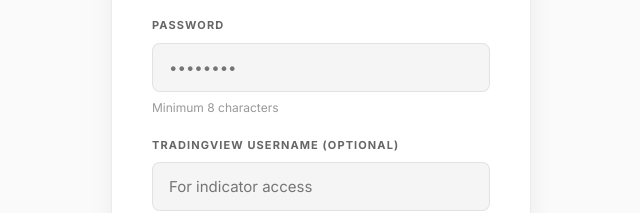
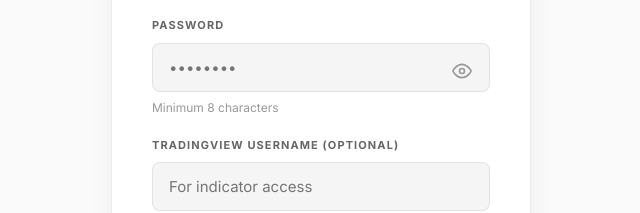
Before and after one commit to Cashmore777/quantprime-site, a plain HTML site: page dashboard/register.html in a window 1280 px wide. Shown: the part 333-546 px from the top of the page, 319-959 px from the left. Drawn offline with nearby package versions, Linux system fonts and the light colour scheme.

Commit message:
feat: add password visibility toggle on login/register

```diff
--- a/dashboard/register.html
+++ b/dashboard/register.html
@@ -135,6 +135,37 @@ a:hover { text-decoration: underline; }
 
 .form-row input.error {
   border-color: var(--danger);
+}
+
+.password-wrapper {
+  position: relative;
+}
+
+.password-wrapper input {
+  padding-right: 48px;
+}
+
+.password-toggle {
+  position: absolute;
+  right: 14px;
+  top: 14px;
+  background: none;
+  border: none;
+  cursor: pointer;
+  color: var(--text-3);
+  padding: 4px;
+  display: flex;
+  align-items: center;
+  justify-content: center;
+}
+
+.password-toggle:hover {
+  color: var(--text-1);
+}
+
+.password-toggle svg {
+  width: 20px;
+  height: 20px;
 }
 
 .form-row .hint {
@@ -287,7 +318,15 @@ a:hover { text-decoration: underline; }
 
       <div class="form-row">
         <label>Password</label>
-        <input type="password" id="password" placeholder="••••••••" required minlength="8">
+        <div class="password-wrapper">
+          <input type="password" id="password" placeholder="••••••••" required minlength="8">
+          <button type="button" class="password-toggle" onclick="togglePassword('password', this)">
+            <svg viewBox="0 0 24 24" fill="none" stroke="currentColor" stroke-width="2" stroke-linecap="round" stroke-linejoin="round">
+              <path d="M1 12s4-8 11-8 11 8 11 8-4 8-11 8-11-8-11-8z"></path>
+              <circle cx="12" cy="12" r="3"></circle>
+            </svg>
+          </button>
+        </div>
         <div class="hint">Minimum 8 characters</div>
       </div>
 
@@ -379,6 +418,24 @@ form.addEventListener('submit', async (e) => {
     submitBtn.innerHTML = 'Create account';
   }
 });
+
+// Toggle password visibility
+function togglePassword(inputId, btn) {
+  const input = document.getElementById(inputId);
+  const isPassword = input.type === 'password';
+  input.type = isPassword ? 'text' : 'password';
+
+  // Update icon
+  btn.innerHTML = isPassword
+    ? `<svg viewBox="0 0 24 24" fill="none" stroke="currentColor" stroke-width="2" stroke-linecap="round" stroke-linejoin="round">
+        <path d="M17.94 17.94A10.07 10.07 0 0 1 12 20c-7 0-11-8-11-8a18.45 18.45 0 0 1 5.06-5.94M9.9 4.24A9.12 9.12 0 0 1 12 4c7 0 11 8 11 8a18.5 18.5 0 0 1-2.16 3.19m-6.72-1.07a3 3 0 1 1-4.24-4.24"></path>
+        <line x1="1" y1="1" x2="23" y2="23"></line>
+      </svg>`
+    : `<svg viewBox="0 0 24 24" fill="none" stroke="currentColor" stroke-width="2" stroke-linecap="round" stroke-linejoin="round">
+        <path d="M1 12s4-8 11-8 11 8 11 8-4 8-11 8-11-8-11-8z"></path>
+        <circle cx="12" cy="12" r="3"></circle>
+      </svg>`;
+}
 </script>
 
 </body>
```
Also changed, not shown: dashboard/login.html (+59 -1 lines).
